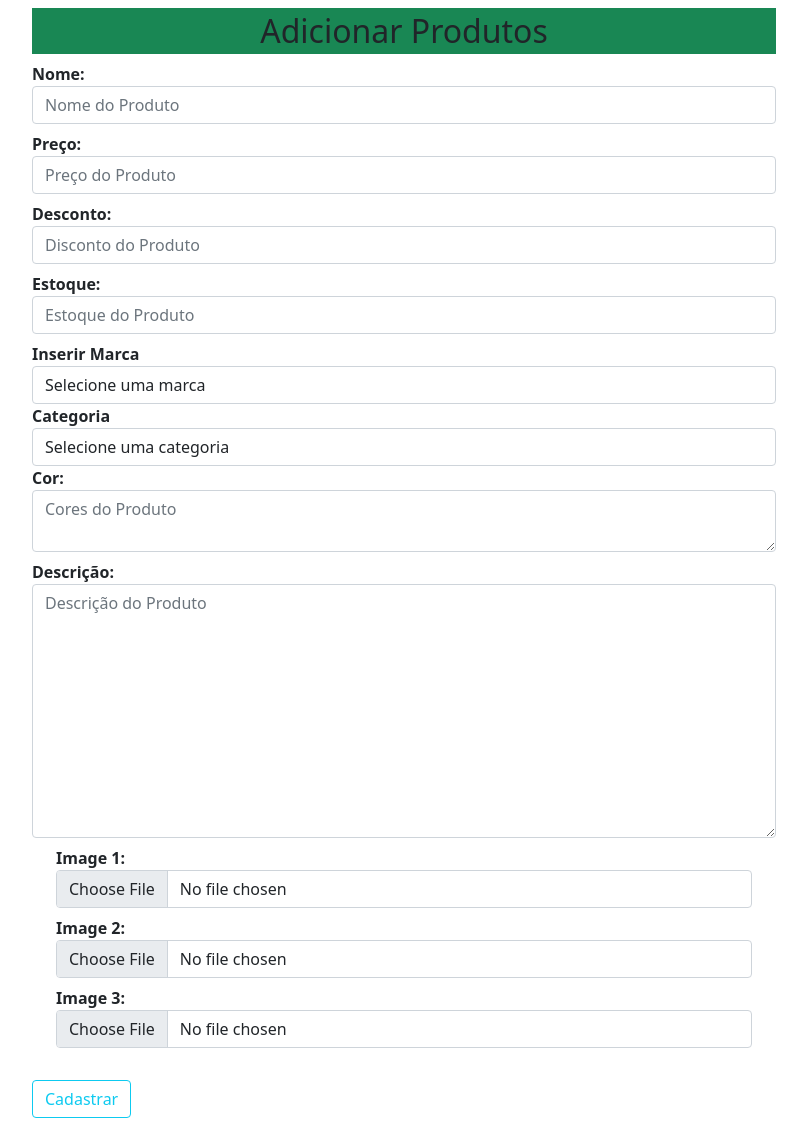
After one commit to kelvennds1/projetoLojaVirtualFlask, a Flask app: page /addproduto in a window 1280 px wide. The commit adds this page. Shown: the whole page, without its empty margins (236-1043 px from the left). Run offline with Flask 2, Linux system fonts and the light colour scheme; data comes from the database, SQL or seed files in the repository; both versions use the stored data as it was before the commit; data that the repository does not hold is empty; some libraries are stand-ins or nearby versions.

Commit message:
Pagina para adcionar Produtos

```diff
--- /dev/null
+++ b/store/products/forms.py
@@ -0,0 +1,14 @@
+from flask_wtf.file import FileAllowed, FileField, FileRequired
+from wtforms import Form, IntegerField, StringField, BooleanField, TextAreaField, validators
+
+class Addprodutos(Form):
+    name = StringField('Nome: ' , [validators.DataRequired(())])
+    price = IntegerField('Preço: ' , [validators.DataRequired()])
+    discount = IntegerField('Desconto: ' , [validators.DataRequired()])
+    stock = IntegerField('Estoque: ' , [validators.DataRequired()])
+    discription = TextAreaField('Descrição: ' , [validators.DataRequired()])
+    colors = TextAreaField('Cor: ' , [validators.DataRequired()])
+
+    image_1 = FileField('Image 1: ' , validators=[FileRequired(),FileAllowed(['jpg', 'png', 'gif', 'jpeg'])])
+    image_2 = FileField('Image 2: ' , validators=[FileRequired(),FileAllowed(['jpg', 'png', 'gif', 'jpeg'])])
+    image_3 = FileField('Image 3: ' , validators=[FileRequired(),FileAllowed(['jpg', 'png', 'gif', 'jpeg'])])
--- a/store/products/models.py
+++ b/store/products/models.py
@@ -1,4 +1,5 @@
 from store import db
+from datetime import datetime
 
 
 class Marcas(db.Model):
--- a/store/products/routes.py
+++ b/store/products/routes.py
@@ -1,5 +1,6 @@
+from ast import Add
 from flask import redirect, render_template, url_for, flash, request
-
+from .forms import Addprodutos
 from store import db, app
 from store.products.models import Marcas, Categorias
 
@@ -13,3 +14,24 @@ def addmarca():
         db.session.commit()
         return redirect(url_for('addmarca'))
     return render_template('products/addmarca.html', marcas='marcas')
+
+
+@app.route('/addcat', methods=['GET', 'POST'])
+def addcat():
+    if request.method == "POST":
+        getcat = request.form.get('categoria')
+        cat = Categorias(name=getcat)
+        db.session.add(cat)
+        flash(f'A categoria {getcat} foi cadastrada com sucesso!', 'success')
+        db.session.commit()
+        return redirect(url_for('addcat'))
+    return render_template('products/addmarca.html')
+
+
+@app.route('/addproduto', methods=['GET', 'POST'])
+def addproduto():
+    marcas = Marcas.query.all()
+    categorias = Categorias.query.all()
+    form = Addprodutos(request.form)
+
+    return render_template('products/addproduto.html', title= "Cadastrar Produtos", form=form, marcas=marcas, categorias=categorias)
--- a/store/templates/products/addmarca.html
+++ b/store/templates/products/addmarca.html
@@ -17,7 +17,7 @@
             {% else %}
             <h2 class="text-center mt-5">Cadastrar Categorias</h2>
             <form action=""  method="POST">
-                <input type="text" name="Categoria" class="form-control">
+                <input type="text" name="categoria" class="form-control">
                 <input type="submit" value="Cadastrar" class="btn btn-success mt-2">
             {% endif %}
         </div>
--- /dev/null
+++ b/store/templates/products/addproduto.html
@@ -0,0 +1,55 @@
+{% extends 'layouts.html' %}
+
+
+
+{% block content %}
+
+{% include '_messages.html' %}
+
+<div class="container">
+    <div class="row">
+    <div class="col-md-2"></div>
+    <div class="col-md-8 p-2">
+        <h2 class="text-center bg-success p-1">Adicionar Produtos</h2>
+        {% from "_formhelpers.html" import render_field %}
+        <form action="" method="POST" enctype="multipart/form-data">
+
+            {{ render_field(form.name, class="form-control", placeholder="Nome do Produto") }}
+            {{ render_field(form.price, class="form-control", placeholder="Preço do Produto") }}
+            {{ render_field(form.discount, class="form-control", placeholder="Disconto do Produto") }}
+            {{ render_field(form.stock, class="form-control", placeholder="Estoque do Produto") }}
+
+            <label for="marca"><strong>Inserir Marca</strong></label>
+            <select name="marca" id="marca" class="form-control" required>
+                <option value="">Selecione uma marca</option>
+                {% for marca in marcas %}
+                <option value="{{marca.id}}">{{marca.name}}</option>
+                {% endfor %}
+            </select>
+
+            <label for="categoria"><strong>Categoria</strong></label>
+            <select name="categoria" id="categoria" class="form-control" required>
+                <option value="">Selecione uma categoria</option>
+                {% for categoria in categorias %}
+                <option value="{{categoria.id}}">{{categoria.name}}</option>
+                {% endfor %}
+            </select>
+
+            {{ render_field(form.colors, class="form-control", placeholder="Cores do Produto") }}
+            {{ render_field(form.discription, class="form-control", placeholder="Descrição do Produto", rows="10") }}
+
+            <div class="container">
+                <div class="row">
+                    <div class="clo-md-4">{{ render_field(form.image_1, class="form-control") }}</div>
+                    <div class="clo-md-4">{{ render_field(form.image_2, class="form-control") }}</div>
+                    <div class="clo-md-4">{{ render_field(form.image_3, class="form-control") }}</div>
+                </div>
+            </div>
+            <button type="submit" class="btn btn-outline-info mt-4">Cadastrar</button>
+        </form>
+    </div>
+    <div class="col-md-2"></div>
+</div>
+</div>
+
+{% endblock content %}
```
Also changed, not shown: store/mystore.db, 1 other file.
